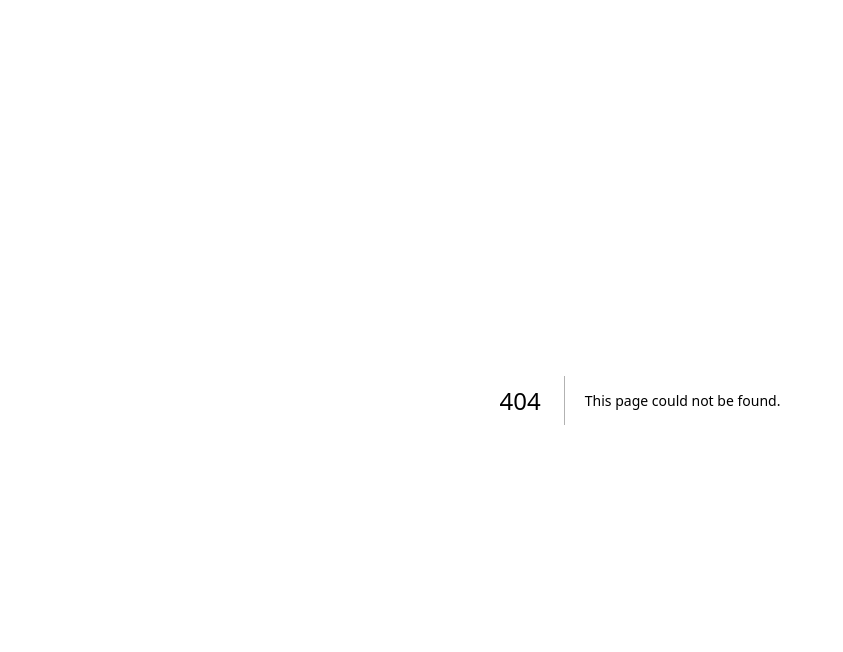
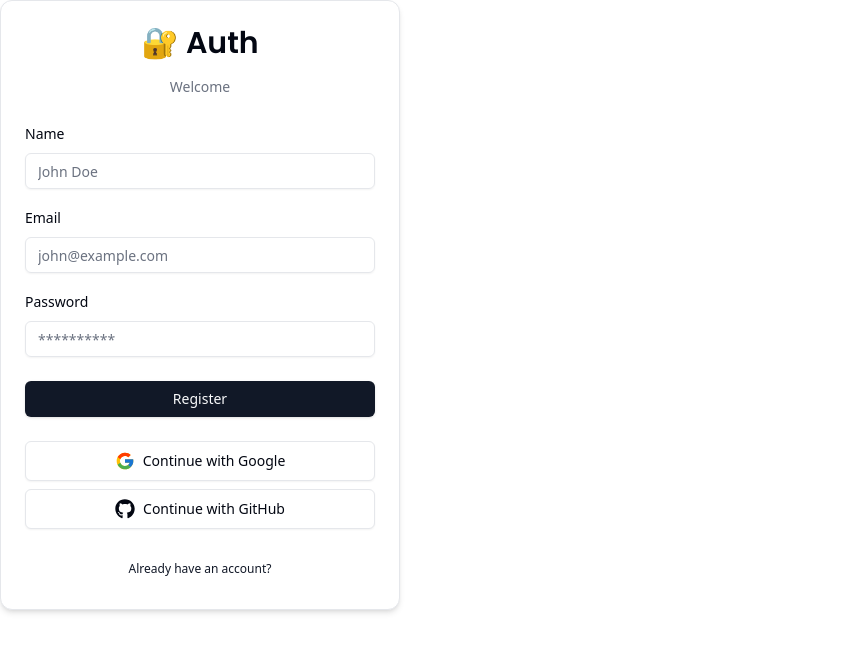
Before and after one commit to harsimran-d/learnly, a Next.js app: page /auth/register in a window 1280 px wide. Before the commit this address had no page. Shown: the top 652 px of the page, without its empty margins (0-843 px from the left). Built offline with nearby package versions, Linux system fonts and the light colour scheme.

Commit message:
setup the register form page

```diff
--- /dev/null
+++ b/src/actions/register.ts
@@ -0,0 +1,13 @@
+"use server";
+import * as z from "zod";
+
+import { RegisterSchema } from "@/schemas";
+import { setTimeout } from "timers/promises";
+export const register = async (values: z.infer<typeof RegisterSchema>) => {
+  await setTimeout(3000);
+  const validatedFields = RegisterSchema.safeParse(values);
+  if (!validatedFields.success) {
+    return { error: "Invalid fields!" };
+  }
+  return { success: "Email sent!" };
+};
--- /dev/null
+++ b/src/app/auth/register/page.tsx
@@ -0,0 +1,7 @@
+import { RegisterForm } from "@/components/auth/register-form";
+
+const RegisterPage = () => {
+  return <RegisterForm />;
+};
+
+export default RegisterPage;
--- /dev/null
+++ b/src/components/auth/register-form.tsx
@@ -0,0 +1,132 @@
+"use client";
+import { useState, useTransition } from "react";
+import * as z from "zod";
+import { useForm } from "react-hook-form";
+import { zodResolver } from "@hookform/resolvers/zod";
+import { RegisterSchema } from "@/schemas";
+import { Input } from "../ui/input";
+import {
+  Form,
+  FormControl,
+  FormField,
+  FormItem,
+  FormLabel,
+  FormMessage,
+} from "@/components/ui/form";
+import { CardWrapper } from "./card-wrapper";
+import { Button } from "../ui/button";
+import { FormError } from "../form-error";
+import { FormSuccess } from "../form-success";
+import { register } from "@/actions/register";
+import { LoadingSpinner } from "../ui/loading-spinner";
+
+export const RegisterForm = () => {
+  const [error, setError] = useState("");
+  const [success, setSuccess] = useState("");
+  const [isPending, startTransition] = useTransition();
+  const form = useForm<z.infer<typeof RegisterSchema>>({
+    resolver: zodResolver(RegisterSchema),
+    defaultValues: {
+      email: "",
+      password: "",
+      name: "",
+    },
+  });
+
+  const onSubmit = (values: z.infer<typeof RegisterSchema>) => {
+    setError("");
+    setSuccess("");
+    startTransition(async () => {
+      const result = await register(values);
+      if (result.error) {
+        setError(result.error);
+      }
+      if (result.success) {
+        setSuccess(result.success);
+      }
+    });
+  };
+  return (
+    <CardWrapper
+      headerLabel="Welcome"
+      backButtonLabel="Already have an account?"
+      backButtonHref="/auth/login"
+      showSocial
+    >
+      <Form {...form}>
+        <form onSubmit={form.handleSubmit(onSubmit)} className="space-y-6">
+          <div className="space-y-4">
+            <FormField
+              control={form.control}
+              name="name"
+              render={({ field }) => (
+                <FormItem>
+                  <FormLabel>Name</FormLabel>
+                  <FormControl>
+                    <Input
+                      {...field}
+                      disabled={isPending}
+                      placeholder="John Doe"
+                      type="text"
+                    />
+                  </FormControl>
+                  <FormMessage />
+                </FormItem>
+              )}
+            />
+            <FormField
+              control={form.control}
+              name="email"
+              render={({ field }) => (
+                <FormItem>
+                  <FormLabel>Email</FormLabel>
+                  <FormControl>
+                    <Input
+                      {...field}
+                      disabled={isPending}
+                      placeholder="john@example.com"
+                      type="email"
+                    />
+                  </FormControl>
+                  <FormMessage />
+                </FormItem>
+              )}
+            />
+            <FormField
+              control={form.control}
+              name="password"
+              render={({ field }) => (
+                <FormItem>
+                  <FormLabel>Password</FormLabel>
+                  <FormControl>
+                    <Input
+                      {...field}
+                      placeholder="**********"
+                      type="password"
+                      disabled={isPending}
+                    />
+                  </FormControl>
+                  <FormMessage />
+                </FormItem>
+              )}
+            />
+          </div>
+          <FormError message={error} />
+          <FormSuccess message={success} />
+          <Button
+            type="submit"
+            className="relative flex w-full items-center justify-center"
+            disabled={isPending}
+          >
+            {isPending && (
+              <span className="absolute right-1/2 -translate-x-8">
+                <LoadingSpinner />
+              </span>
+            )}
+            Register
+          </Button>
+        </form>
+      </Form>
+    </CardWrapper>
+  );
+};
--- a/src/schemas/index.ts
+++ b/src/schemas/index.ts
@@ -8,3 +8,13 @@
     message: "Password cannot be empty",
   }),
 });
+
+export const RegisterSchema = z.object({
+  email: z.string().email({
+    message: "Email is required",
+  }),
+  password: z.string().min(6, { message: "Minimum 6 characters required" }),
+  name: z.string().min(1, {
+    message: "Name is required",
+  }),
+});
```
